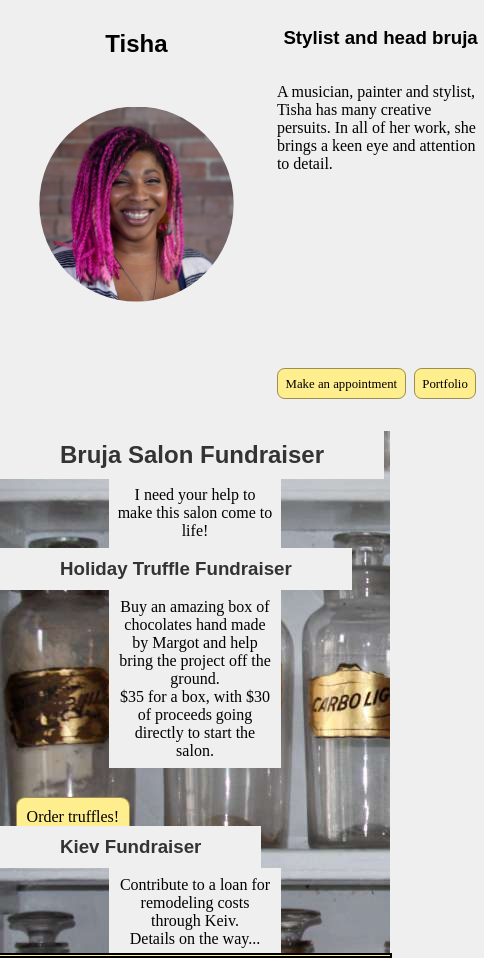
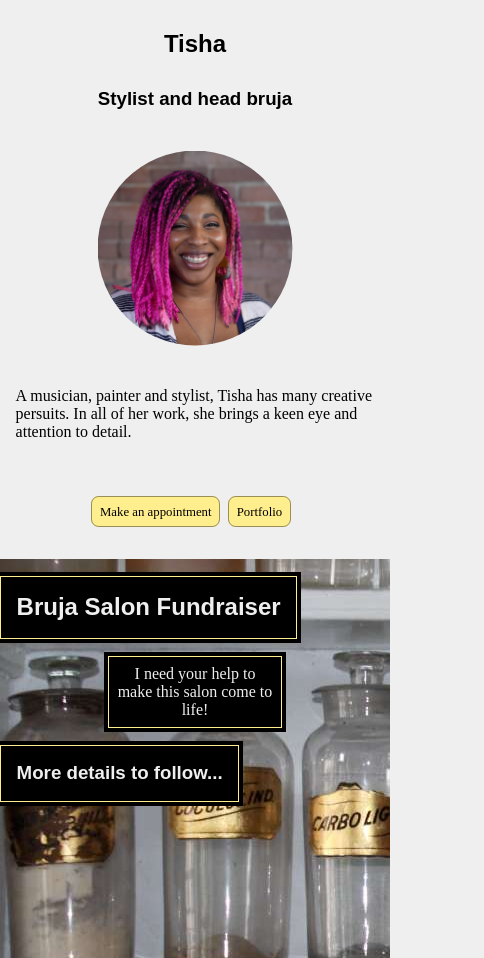
Before and after one commit to dapierce/bruja, a Gatsby site: page / in a window 390 px wide. Shown: the part 838-1796 px from the top of the page, 484 px wide, since content can reach past the window. Built offline with nearby package versions, Linux system fonts and the light colour scheme; Gatsby itself is replaced by a stand-in of ours.

Commit message:
initial version

```diff
--- a/gatsby-config.js
+++ b/gatsby-config.js
@@ -9,6 +9,7 @@
     //     pathToConfigModule: `src/utils/typography.js`,
     //   },
     // },
+    `gatsby-plugin-react-helmet`,
     {
       resolve: `gatsby-plugin-styled-components`,
       options: {
--- a/package.json
+++ b/package.json
@@ -12,10 +12,12 @@
     "babel-plugin-styled-components": "^1.9.2",
     "gatsby": "^2.0.55",
     "gatsby-plugin-manifest": "^2.0.10",
+    "gatsby-plugin-react-helmet": "^3.0.4",
     "gatsby-plugin-styled-components": "^3.0.4",
     "gatsby-plugin-typography": "^2.2.1",
     "react": "^16.6.3",
     "react-dom": "^16.6.3",
+    "react-helmet": "^5.2.0",
     "react-id-swiper": "^1.6.8",
     "react-typography": "^0.16.13",
     "styled-components": "^4.1.2",
--- a/src/components/fundraiser.js
+++ b/src/components/fundraiser.js
@@ -9,17 +9,7 @@
     <div className={fundraiserStyles.container}>
     <h2 className={fundraiserStyles.header}>Bruja Salon Fundraiser</h2>
     <p className={fundraiserStyles.copy}>I need your help to make this salon come to life!</p>
-    <h3 className={fundraiserStyles.header}>Holiday Truffle Fundraiser</h3>
-    <p className={fundraiserStyles.copy}>Buy an amazing box of chocolates hand made by Margot and help bring the project off the ground.<br/>
-      $35 for a box, with $30 of proceeds going directly to start the salon.<br/>
-    </p>
-    <ul className={fundraiserStyles.buttonList}>
-      <li><a className={fundraiserStyles.button} href="https://docs.google.com/forms/d/e/1FAIpQLScTAwNHuWkb2eLFTNQznBJ7L3DJvbYk3RQK0fpeLCq_zuOYtw/viewform">Order truffles!</a></li>
-    </ul>
-    <h3 className={fundraiserStyles.header}>Kiev Fundraiser</h3>
-    <p className={fundraiserStyles.copy}>Contribute to a loan for remodeling costs through Keiv.<br/>
-      Details on the way...
-    </p>
+    <h3 className={fundraiserStyles.header}>More details to follow...</h3>
   </div>
   </div>
 )
--- a/src/components/fundraiser.module.css
+++ b/src/components/fundraiser.module.css
@@ -6,8 +6,11 @@
 .header {
   display: inline-block;
   margin: 20px 0 20px 40%;
-  background: var(--color-off-white);
-  color: #333;
+  background: #000;
+  color: var(--color-off-white);
+  padding: 2vh 4vw;
+  border: 1px solid var(--color-gold);
+  outline: 4px solid #000;
   padding: 10px 60px;
 }
 
@@ -55,15 +58,22 @@
 @media (max-width: 600px) {
   .header {
     display: inline-block;
-    margin: 0 auto;
-    background:  var(--color-off-white);;
-    color: #333;
+    margin: 2vh auto;
+    background: #000;
+    color: var(--color-off-white);
+    padding: 2vh 4vw;
+    border: 1px solid var(--color-gold);
+    outline: 4px solid #000;
+    text-align: center;
   }
 
   .copy {
     margin: 0 auto;
     padding: 2vw;
     text-align: center;
-    background: var(--color-off-white);
+    background: #000;
+    color: var(--color-off-white);
+    border: 1px solid var(--color-gold);
+    outline: 4px solid #000;
   }
 }
--- a/src/components/home.js
+++ b/src/components/home.js
@@ -16,7 +16,10 @@
   }
 
   font-family: ReynoldsCaps, sans-serf;
+  font-style: normal;
+  font-weight: normal;
   letter-spacing: 1.4px;
+  font-size: 2.4rem;
 `
 
 export default ({ children }) => (
@@ -25,7 +28,7 @@
     <div className={layoutHomeSwiper.slide1}>
       <LogoFont>
         Welcome to <span className={layoutStyles.unbreakable}>Bruja Hair Salon</span><br/>
-        {/* <span className={layoutStyles.swirlDecor}>~</span><br/> */}
+        <span className={layoutStyles.swirlDecor}>~</span><br/>
         Magic is in the Hair
       </LogoFont>
       <p>Conjuring the best you in Seattle's Greenwood neighborhood.</p>
--- a/src/components/layout.js
+++ b/src/components/layout.js
@@ -1,6 +1,7 @@
 import React from "react";
 
 import { Link } from "gatsby";
+import { Helmet } from "react-helmet";
 
 import layoutStyles from "./layout.module.css";
 import logoPic from "./img/logo.png";
@@ -14,6 +15,10 @@
 
 export default ({ children }) => (
   <div className={layoutStyles.container}>
+  <Helmet>
+    <title>Bruja Hair Salon</title>
+    <meta name="description" content="Magic is in the hair! Conjuring the best you in Seattle's Greenwood neighborhood. We offer the full range of hair services from cuts to high fashion color." />
+  </Helmet>
     <header>
       <div className={layoutStyles.titleCrop}>
         <Link to="/">
--- a/src/components/layout.module.css
+++ b/src/components/layout.module.css
@@ -19,6 +19,10 @@
   background-color: var(--color-off-white);
   color: var(--color-off-black);
   margin: 0;
+  max-width: 100vw;
+  overflow-x: hidden;
+  position: absolute;
+  height: auto;
 }
 p {
   margin: 0 0 20px 0;
@@ -47,6 +51,10 @@
   color: var(--color-gold);
   transition: .2s all;
 }
+header ul {
+  font-size: 20px;
+}
+
 header li {
   margin: 0;
   padding: 6px 0 0 0;
@@ -146,6 +154,7 @@
   grid-column-start: 1;
   grid-column-end: 5;
   columns: 4;
+  margin-bottom: 1rem;
 }
 .sitemapList {
   list-style: none;
@@ -203,7 +212,7 @@
     grid-column-start: 2;
   }
   header ul {
-    font-size: .9rem;
+    font-size: 1rem;
   }
   header li {
     padding: 0;
@@ -258,7 +267,7 @@
 
 .swirlDecor {
   position: relative;
-  top: 1rem;
-  font-size: 8rem;
+  top: .5rem;
+  font-size: 6rem;
   line-height: .6rem;
 }
--- a/src/components/profile.js
+++ b/src/components/profile.js
@@ -11,7 +11,7 @@
     <h2 className={profileStyles.name}>Tisha</h2>
     <h3 className={profileStyles.profileTitle}>Stylist and head bruja</h3>
     <img className={profileStyles.profileImg} src={profilePicTisha} alt="Tisha"/>
-    <p>
+    <p className={profileStyles.profileDesc}>
       A musician, painter and stylist, Tisha has many creative persuits.
       In all of her work, she brings a keen eye and attention to
       detail.
--- a/src/components/profile.module.css
+++ b/src/components/profile.module.css
@@ -69,16 +69,26 @@
     text-align: center;
   }
   .profileTitle {
+    grid-column: 1;
+    grid-row: 2;
     text-align: center;
   }
   .profileImg {
+    grid-column: 1;
+    grid-row: 3;
     margin: 0 auto;
     max-height: 50vw;
     border-radius: 50%;
-    padding: 6vw;
+    padding: 4vw;
+  }
+  .profileDesc {
+    grid-column: 1;
+    grid-row: 4;
   }
   .buttonList {
-    margin: 6vw 0 0 0;
+    grid-column: 1;
+    grid-row: 5;
+    margin: 4vw 0 0 0;
     text-align: center;
   }
   .button {
```
Also changed, not shown: 1 other file.
